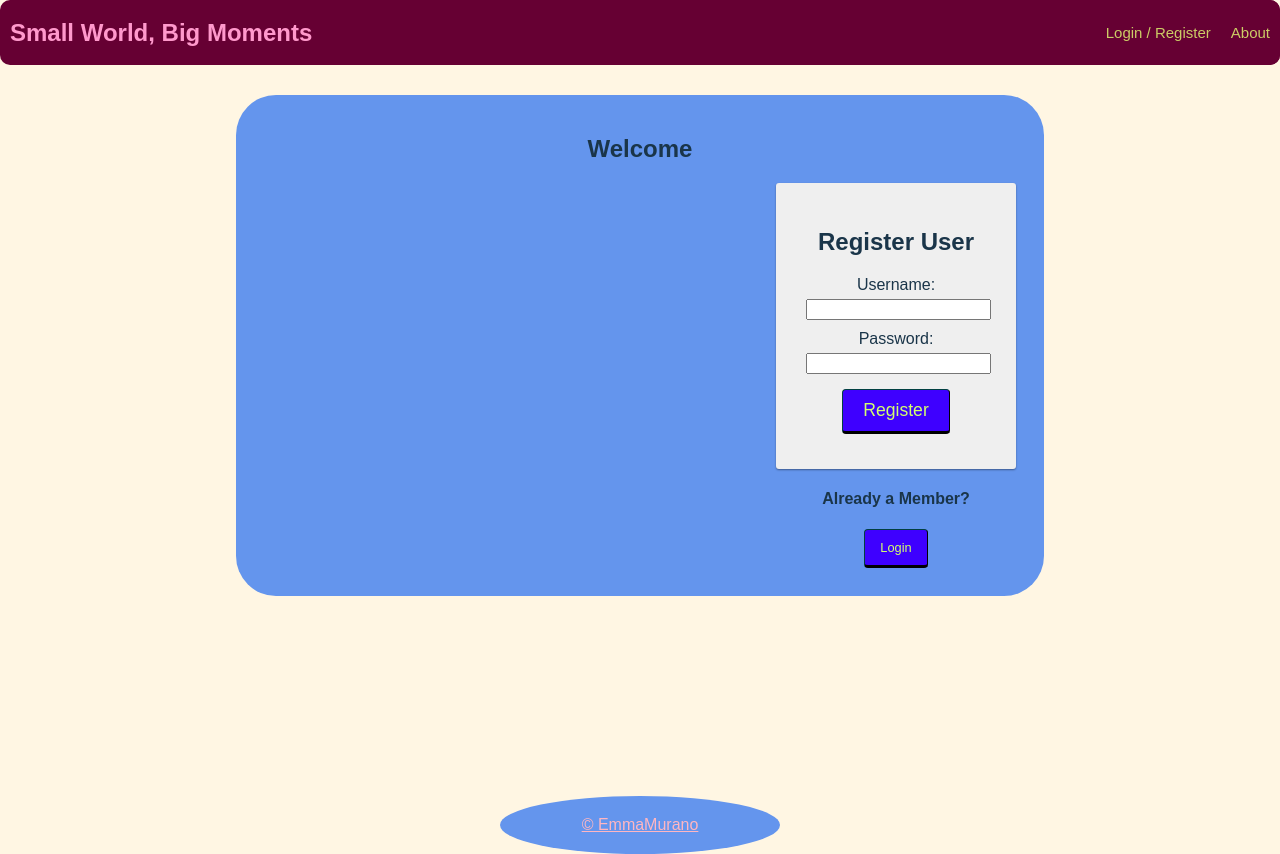
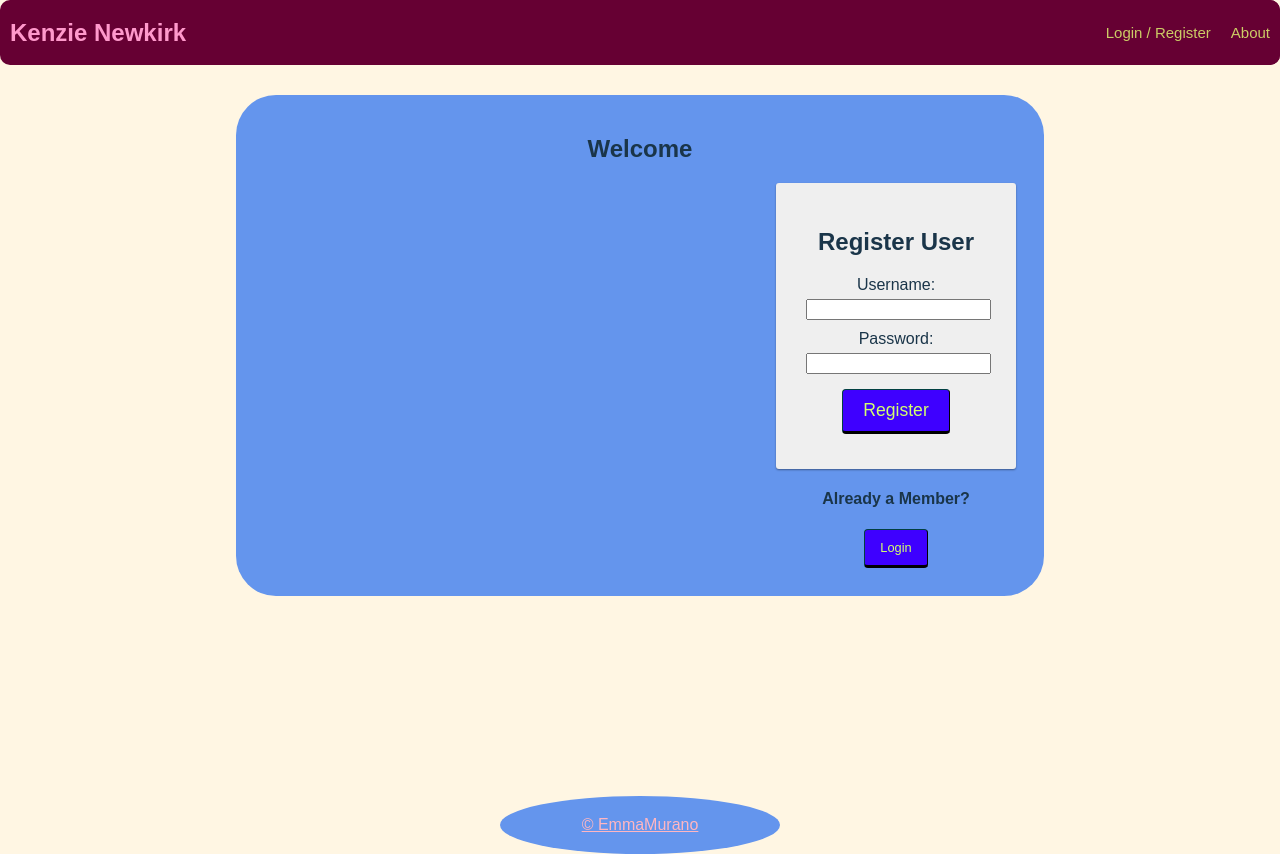
Before and after one commit to mackenzienewkirk/blog, a React (Create React App) app: page /#/home in a window 1280 px wide. Built offline with nearby package versions, Linux system fonts and the light colour scheme; no server answers.

Commit message:
changing nav text

```diff
--- a/src/components/Nav/Nav.jsx
+++ b/src/components/Nav/Nav.jsx
@@ -10,7 +10,7 @@ function Nav() {
   return (
     <div className="nav">
       <Link to="/home">
-        <h2 className="nav-title">Small World, Big Moments</h2>
+        <h2 className="nav-title">Kenzie Newkirk</h2>
       </Link>
       <div>
         {/* If no user is logged in, show these links */}
```
